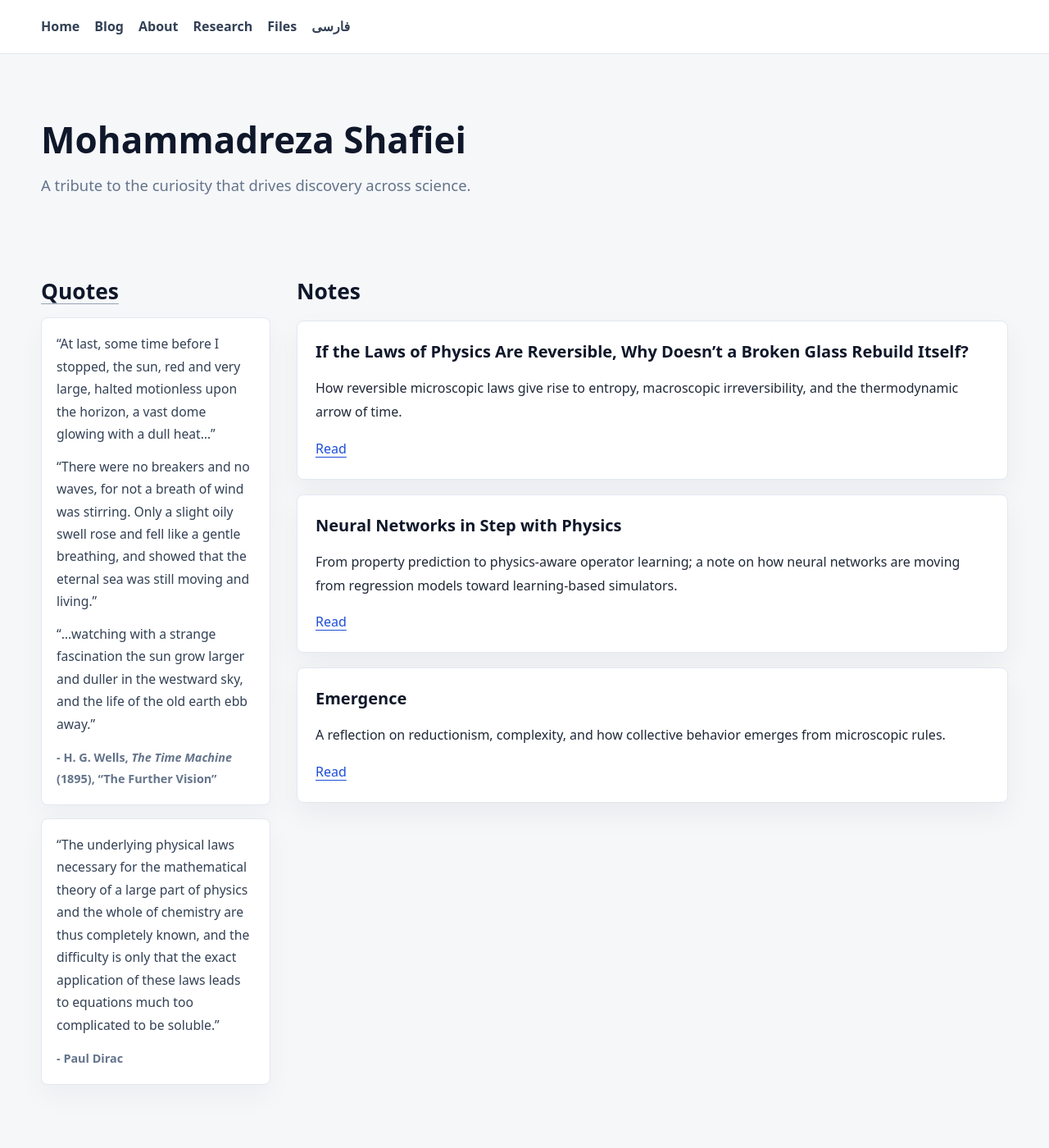
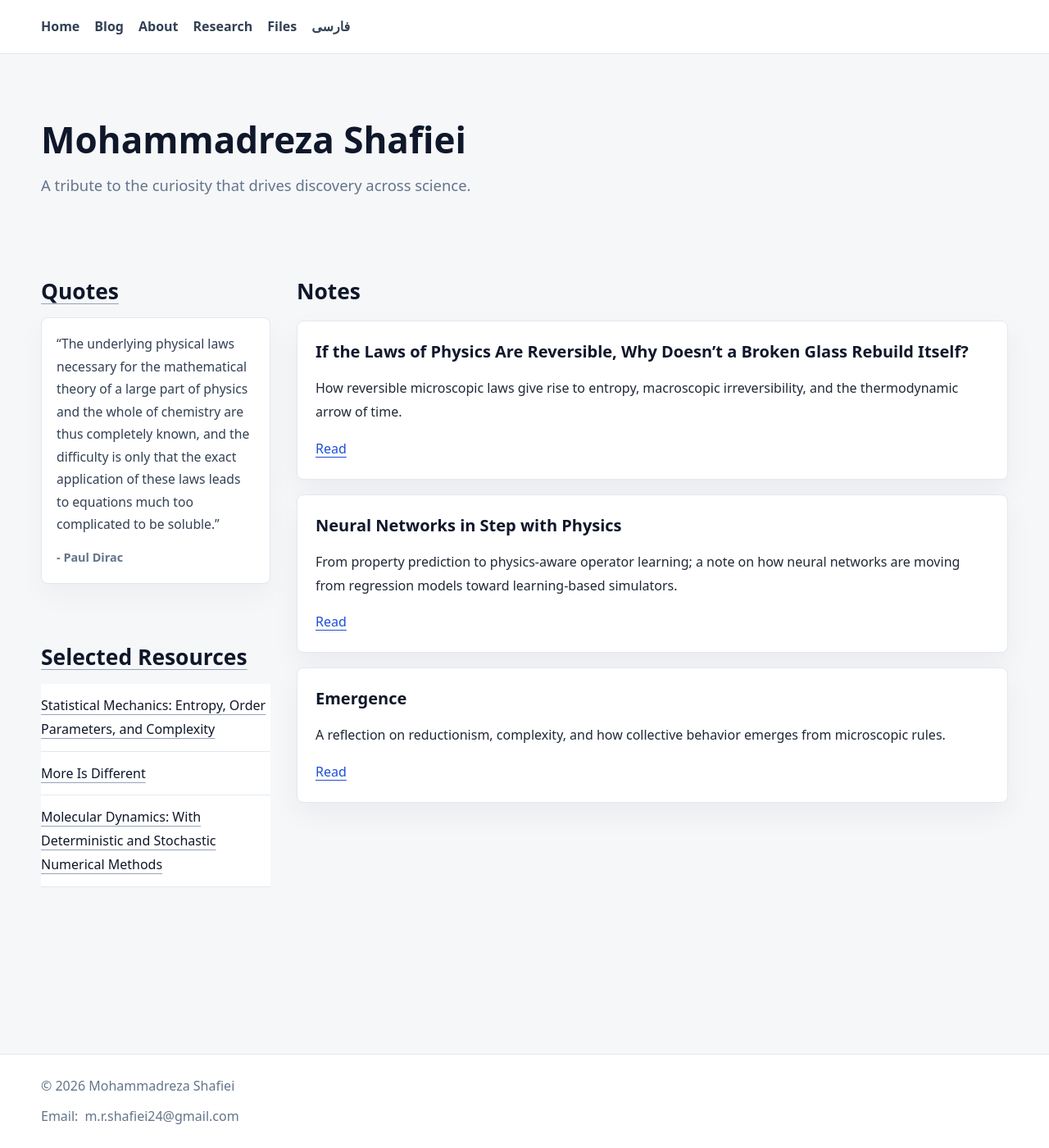
Before and after one commit to Mohamadrezash204/Mohamadrezash204.github.io, a Jekyll site: the page built from index.html, in a window 1280 px wide and 1400 px high. Shown: the whole window at 82% size. Built offline with Jekyll 4.4.1, drawn with Linux system fonts in a browser that asks for light colours.

Commit message:
Refine quote display and spacing

```diff
--- a/_data/quotes.yml
+++ b/_data/quotes.yml
@@ -2,6 +2,7 @@
   - paragraphs:
       - "“The underlying physical laws necessary for the mathematical theory of a large part of physics and the whole of chemistry are thus completely known, and the difficulty is only that the exact application of these laws leads to equations much too complicated to be soluble.”"
     author: "Paul Dirac"
+    featured: true
 
   - paragraphs:
       - "“At last, some time before I stopped, the sun, red and very large, halted motionless upon the horizon, a vast dome glowing with a dull heat…”"
--- a/assets/style.css
+++ b/assets/style.css
@@ -257,16 +257,14 @@
   gap: 8px;
 }
 
-.link-library h2 a,
-.quote-column h2 a,
+.home-sidebar > section > h2 a,
 .resource-row > a:first-child,
 .resource-card h2,
 .resource-card h2 a {
   color: #0f172a;
 }
 
-.link-library h2 a,
-.quote-column h2 a,
+.home-sidebar > section > h2 a,
 .resource-row > a:first-child {
   text-decoration-line: underline;
   text-decoration-color: #94a3b8;
@@ -274,8 +272,7 @@
   text-underline-offset: 5px;
 }
 
-.link-library h2 a:hover,
-.quote-column h2 a:hover,
+.home-sidebar > section > h2 a:hover,
 .resource-row > a:first-child:hover {
   color: #334155;
   text-decoration-color: #334155;
@@ -398,12 +395,16 @@
 
 .quote-catalog {
   display: grid;
-  gap: 18px;
+  gap: 0;
   margin-top: 24px;
 }
 
 .quote-catalog blockquote {
-  margin: 0;
+  margin: 0 0 24px;
+}
+
+.quote-catalog blockquote:last-child {
+  margin-bottom: 0;
 }
 
 .post {
--- a/index.html
+++ b/index.html
@@ -13,17 +13,20 @@
   <aside class="home-sidebar">
     <section class="quote-column" aria-label="Quote">
       <h2><a href="/quotes/">Quotes</a></h2>
-      {% assign recent_quotes = site.data.quotes.en | reverse %}
-      {% for quote in recent_quotes limit:2 %}
+      {% assign featured_quote = site.data.quotes.en | where: "featured", true | first %}
+      {% unless featured_quote %}
+        {% assign featured_quote = site.data.quotes.en | last %}
+      {% endunless %}
+      {% if featured_quote %}
         <blockquote>
-          {% for paragraph in quote.paragraphs %}
+          {% for paragraph in featured_quote.paragraphs %}
             <p>{{ paragraph }}</p>
           {% endfor %}
           <cite>
-            {{ quote.author }}{% if quote.work %}, <em>{{ quote.work }}</em>{% endif %}{% if quote.year %} ({{ quote.year }}){% endif %}{% if quote.section %}, “{{ quote.section }}”{% endif %}
+            {{ featured_quote.author }}{% if featured_quote.work %}, <em>{{ featured_quote.work }}</em>{% endif %}{% if featured_quote.year %} ({{ featured_quote.year }}){% endif %}{% if featured_quote.section %}, “{{ featured_quote.section }}”{% endif %}
           </cite>
         </blockquote>
-      {% endfor %}
+      {% endif %}
     </section>
 
     <section class="link-library">
```
